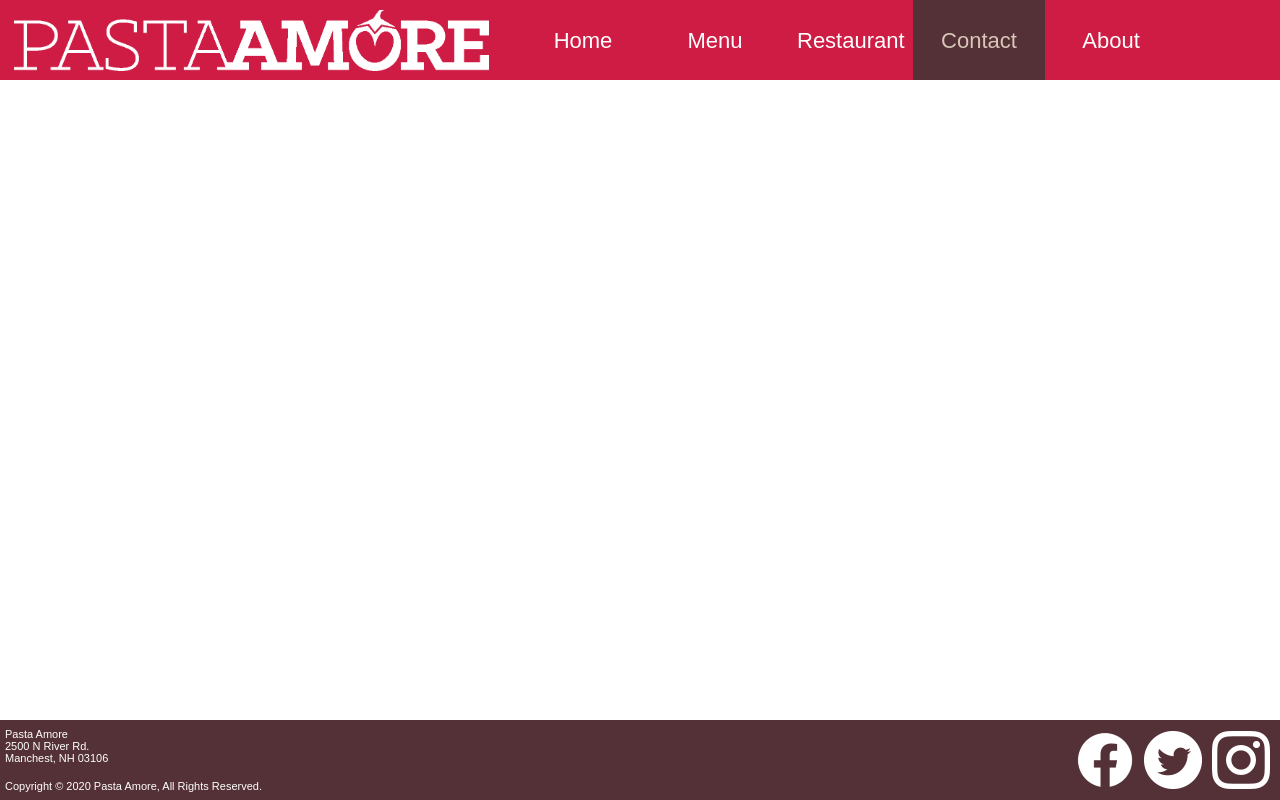
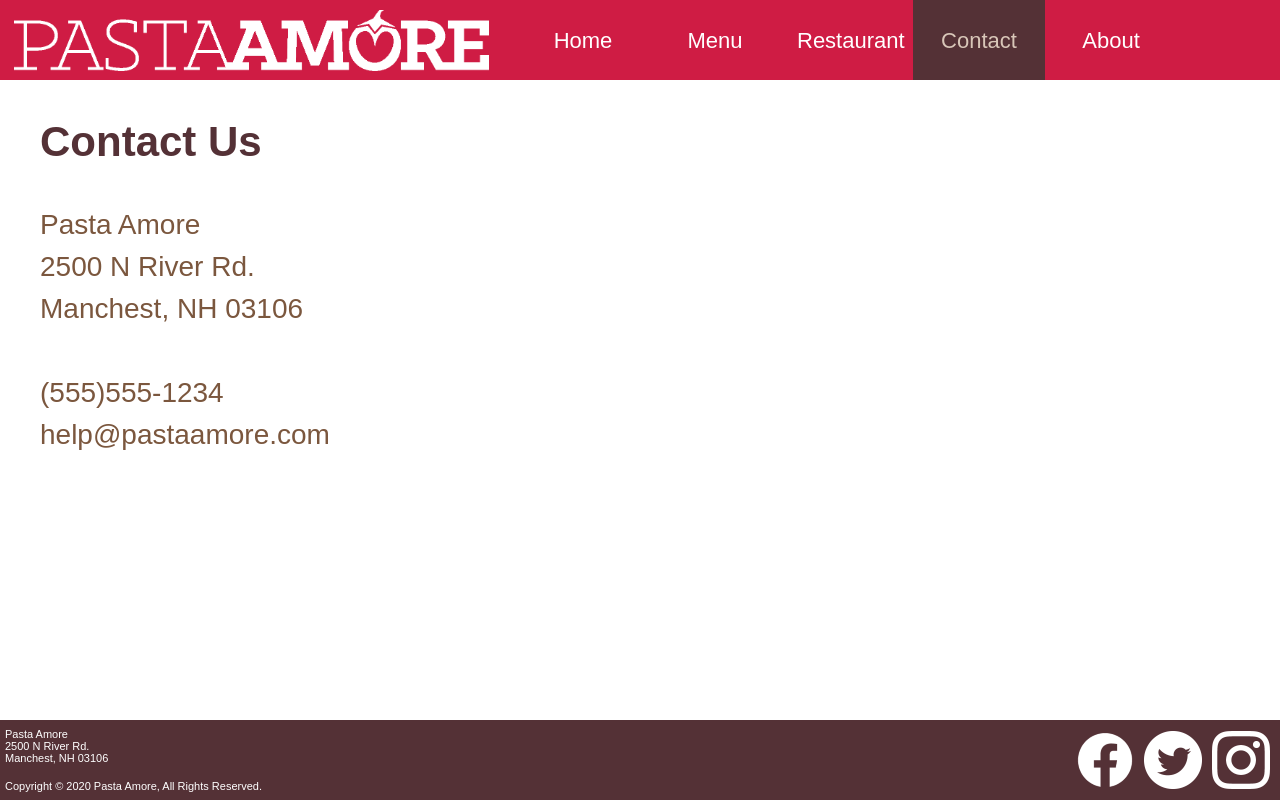
Before and after one commit to BaPorter18/SNHU_Repo, a plain HTML site: page GRA310/pasta_amore/pasta_amore_contact.html in a window 1280 px wide. Drawn offline with Linux system fonts and the light colour scheme.

Commit message:
Added content to contact and restaurant pages

```diff
--- a/GRA310/pasta_amore/pasta_amore_contact.html
+++ b/GRA310/pasta_amore/pasta_amore_contact.html
@@ -39,7 +39,13 @@
                 This is the message body area for the grid
             -->
             <div class="left-content">
-
+                <h2>Contact Us</h2>
+				<p>Pasta Amore<br>
+                2500 N River Rd.<br>
+                Manchest, NH 03106<br>
+				<br>
+				(555)555-1234<br>
+				help@pastaamore.com</p>
             </div>
 
             <div class="right-content">
```
Also changed, not shown: GRA310/pasta_amore/pasta_amore_restaurant.html (+3 -1 lines), GRA310/pasta_amore/img/restaurant_seating.jpg (added).
